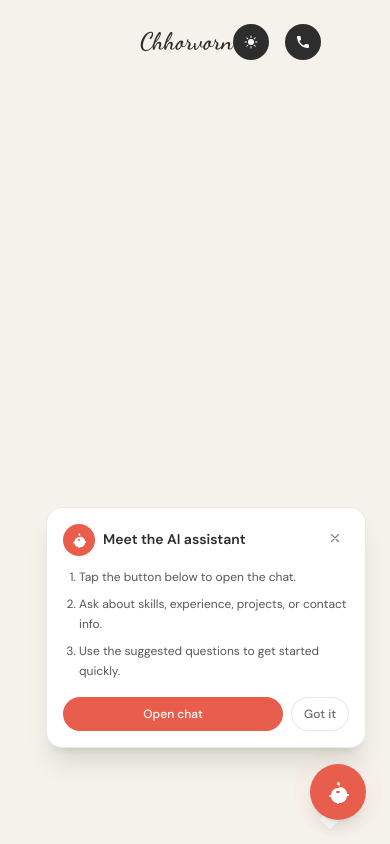
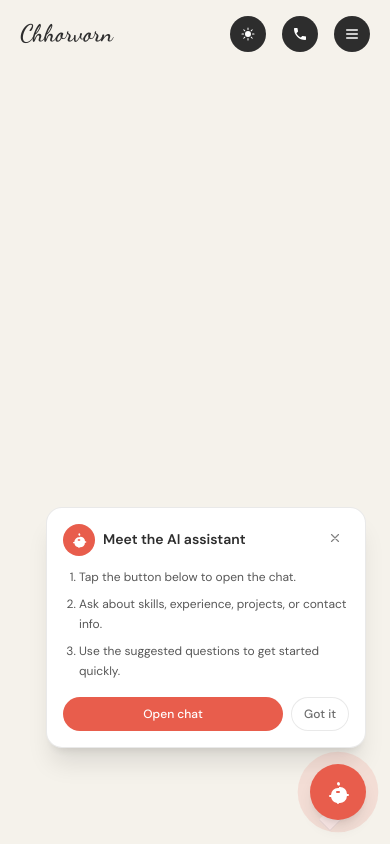
Before and after one commit to moeunchhorvorn03/portfolio, a React (Vite) app: page / in a window 390 px wide. Shown: the top 844 px of the page. Built offline with nearby package versions, Linux system fonts and the light colour scheme; a web font is replaced by a local one.

Commit message:
responsive

```diff
--- a/src/App.tsx
+++ b/src/App.tsx
@@ -62,7 +62,7 @@ const HomePage = () => {
       style={{ backgroundColor: "var(--cream)" }}
     >
       <Header />
-      <div className="flex-1 min-w-0 flex flex-col lg:min-h-screen mx-[140px]">
+      <div className="flex-1 min-w-0 flex flex-col lg:min-h-screen px-5 sm:px-8 md:px-12 lg:px-[140px]">
         <Hero />
         <div className="z-0">
           <WhatDoIHelp />
--- a/src/components/AIAssistant.tsx
+++ b/src/components/AIAssistant.tsx
@@ -281,7 +281,7 @@ export const AIAssistant = () => {
                       >
                         <Markdown remarkPlugins={[remarkGfm]}>{message.text}</Markdown>
                       </div>
-                      {message.suggestions && message.suggestions.length > 0 && (
+                      {message.suggestions && message.suggestions.length > 0 && messages.length === 1 && (
                         <div className="flex flex-wrap gap-2">
                           {message.suggestions.map((suggestion) => (
                             <button
--- a/src/components/Header.tsx
+++ b/src/components/Header.tsx
@@ -1,11 +1,12 @@
 import { Link } from "react-router-dom";
-import { motion, useMotionValueEvent, useScroll, type ValueAnimationTransition } from "motion/react";
+import { AnimatePresence, motion, useMotionValueEvent, useScroll, type ValueAnimationTransition } from "motion/react";
 import { useState } from "react";
 import { useTheme } from "../context/ThemeContext";
 
 export const Header = () => {
   const { scrollY } = useScroll();
   const [scrolled, setScrolled] = useState(false);
+  const [menuOpen, setMenuOpen] = useState(false);
   const { isDark, toggleTheme } = useTheme();
 
   useMotionValueEvent(scrollY, "change", (latest) => {
@@ -24,7 +25,7 @@ export const Header = () => {
   ];
   return (
     <motion.header
-      className="flex items-center justify-between sticky top-0 z-50 py-6 lg:py-6 px-[140px]"
+      className="flex items-center justify-between sticky top-0 z-50 py-4 sm:py-6 lg:py-6 px-5 sm:px-8 md:px-12 lg:px-[140px]"
       initial={{
         backgroundColor: "transparent",
         backdropFilter: "none",
@@ -86,7 +87,56 @@ export const Header = () => {
         <button type="button" className="w-9 h-9 rounded-full bg-(--text-dark) text-white flex items-center justify-center hover:bg-(--accent) transition-colors" aria-label="Call">
           <svg className="w-4 h-4" fill="currentColor" viewBox="0 0 24 24"><path d="M6.62 10.79c1.44 2.83 3.76 5.14 6.59 6.59l2.2-2.2c.27-.27.67-.36 1.02-.24 1.12.37 2.33.57 3.57.57.55 0 1 .45 1 1V20c0 .55-.45 1-1 1-9.39 0-17-7.61-17-17 0-.55.45-1 1-1h3.5c.55 0 1 .45 1 1 0 1.25.2 2.45.57 3.57.11.35.03.74-.25 1.02l-2.2 2.2z"/></svg>
         </button>
+        <button
+          type="button"
+          onClick={() => setMenuOpen((open) => !open)}
+          className="md:hidden w-9 h-9 rounded-full bg-(--text-dark) text-white flex items-center justify-center hover:bg-(--accent) transition-colors"
+          aria-label={menuOpen ? "Close menu" : "Open menu"}
+          aria-expanded={menuOpen}
+        >
+          {menuOpen ? (
+            <svg className="w-4 h-4" fill="none" stroke="currentColor" viewBox="0 0 24 24"><path strokeLinecap="round" strokeLinejoin="round" strokeWidth={2} d="M6 18L18 6M6 6l12 12" /></svg>
+          ) : (
+            <svg className="w-4 h-4" fill="none" stroke="currentColor" viewBox="0 0 24 24"><path strokeLinecap="round" strokeLinejoin="round" strokeWidth={2} d="M4 6h16M4 12h16M4 18h16" /></svg>
+          )}
+        </button>
       </motion.div>
+
+      <AnimatePresence>
+        {menuOpen && (
+          <motion.nav
+            key="mobile-menu"
+            initial={{ opacity: 0, y: -8 }}
+            animate={{ opacity: 1, y: 0 }}
+            exit={{ opacity: 0, y: -8 }}
+            transition={{ duration: 0.2, ease: "easeOut" }}
+            className="md:hidden absolute top-full left-0 right-0 mx-5 sm:mx-8 rounded-2xl border shadow-lg flex flex-col p-2"
+            style={{
+              backgroundColor: "color-mix(in srgb, var(--hero-bg) 92%, transparent)",
+              backdropFilter: "blur(12px)",
+              borderColor: "var(--border-subtle)",
+            }}
+          >
+            {navItems.map((item) => (
+              <a
+                key={item.label}
+                href={item.hash}
+                onClick={() => setMenuOpen(false)}
+                className="px-4 py-3 rounded-xl text-sm font-medium text-(--text-dark) hover:text-(--accent) hover:bg-(--border-subtle) transition-colors"
+              >
+                {item.label}
+              </a>
+            ))}
+            <a
+              href="tel:+855963987174"
+              onClick={() => setMenuOpen(false)}
+              className="px-4 py-3 rounded-xl text-sm font-medium text-(--text-dark) hover:text-(--accent) hover:bg-(--border-subtle) transition-colors sm:hidden"
+            >
+              (+855) 96 398 7174
+            </a>
+          </motion.nav>
+        )}
+      </AnimatePresence>
     </motion.header>
   );
 };
--- a/src/components/Hero.tsx
+++ b/src/components/Hero.tsx
@@ -17,7 +17,7 @@ export const Hero = () => {
 
   return (
     <motion.section
-      className="py-48 lg:py-60 sticky top-20"
+      className="py-24 sm:py-32 lg:py-60 sticky top-16 sm:top-20"
       style={{
         backgroundColor: 'var(--hero-bg)',
         filter: `blur(${blur}px)`,
@@ -27,7 +27,7 @@ export const Hero = () => {
       transition={{ ease: "easeOut" }}
     >
       <motion.div
-        className="grid grid-cols-1 lg:grid-cols-12 gap-12 lg:gap-16 items-center max-w-6xl mx-auto px-4"
+        className="grid grid-cols-1 lg:grid-cols-12 gap-8 sm:gap-12 lg:gap-16 items-center max-w-6xl mx-auto px-0 sm:px-4"
         initial={{ opacity: 1 }}
         animate={{ opacity: 1 }}
         transition={{ duration: 1, ease: "easeOut" }}
```
